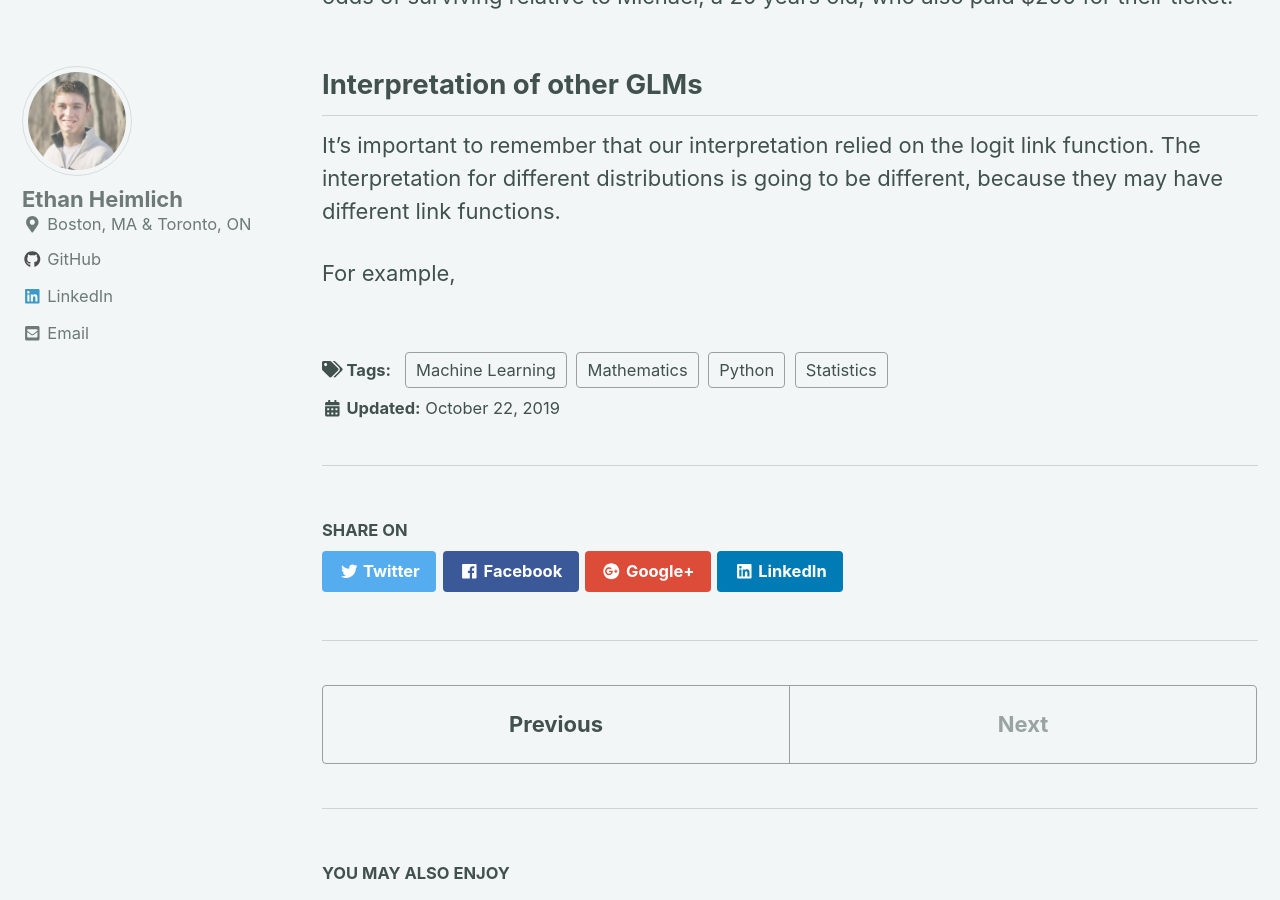
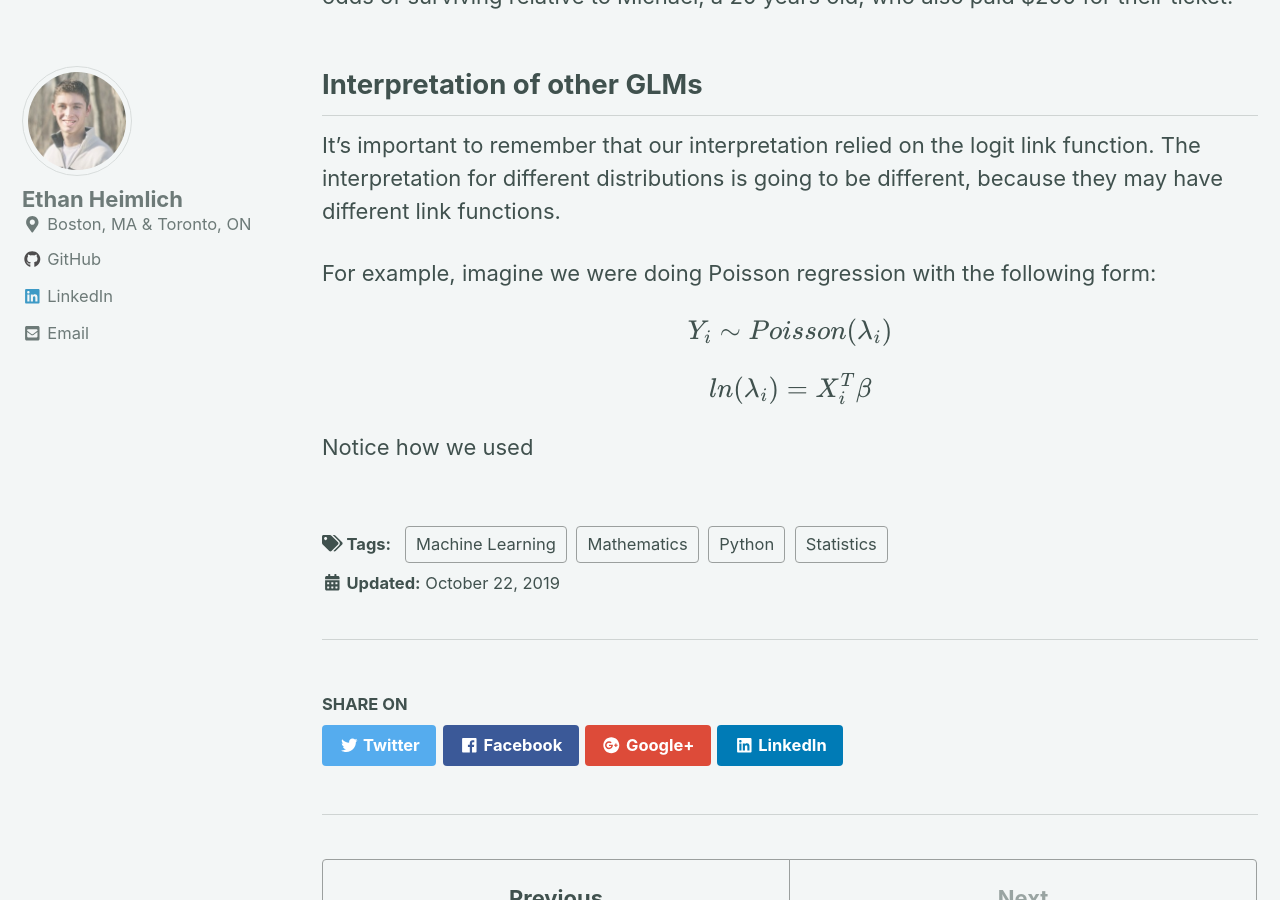
Before and after one commit to eheimlich/eheimlich.github.io, a Jekyll site: the page built from _posts/2019-10-22-generalized_linear_models.md, in a window 1280 px wide and 900 px high, scrolled down 8645 px. Built offline with Jekyll 4.4.1, drawn with Linux system fonts in a browser that asks for light colours; cached includes are drawn as plain includes; nearby versions of some CDN libraries; formulas are drawn with MathJax 3; some of the changed text lies outside the part shown.

Commit message:
Added sex to the logistic regression

```diff
--- a/_posts/2019-10-22-generalized_linear_models.md
+++ b/_posts/2019-10-22-generalized_linear_models.md
@@ -247,4 +247,10 @@ Since we have used the logit link function the coefficient for age represents th
 
 It's important to remember that our interpretation relied on the logit link function. The interpretation for different distributions is going to be different, because they may have different link functions.
 
-For example,
+For example, imagine we were doing Poisson regression with the following form:
+
+$$Y_i \sim Poisson(\lambda_i)$$
+
+$$ln(\lambda_i) = X_i^T \beta $$
+
+Notice how we used
```
